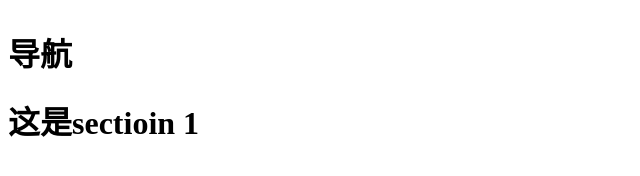
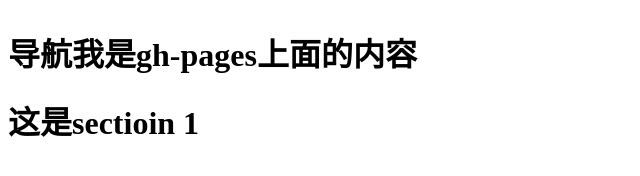
Before and after one commit to yuhanghang/que, a plain HTML site: page src/index.html in a window 1280 px wide. Shown: the whole page, without its empty margins (0-640 px from the left). Drawn offline with Linux system fonts and the light colour scheme.

Commit message:
修改了标题

```diff
--- a/src/index.html
+++ b/src/index.html
@@ -7,7 +7,7 @@
 	</head>
 	<body>
 		<header>
-			<h1>导航</h1>
+			<h1>导航我是gh-pages上面的内容</h1>
 		</header>
 		<div id="main">
 			<div class="section s1">
```
